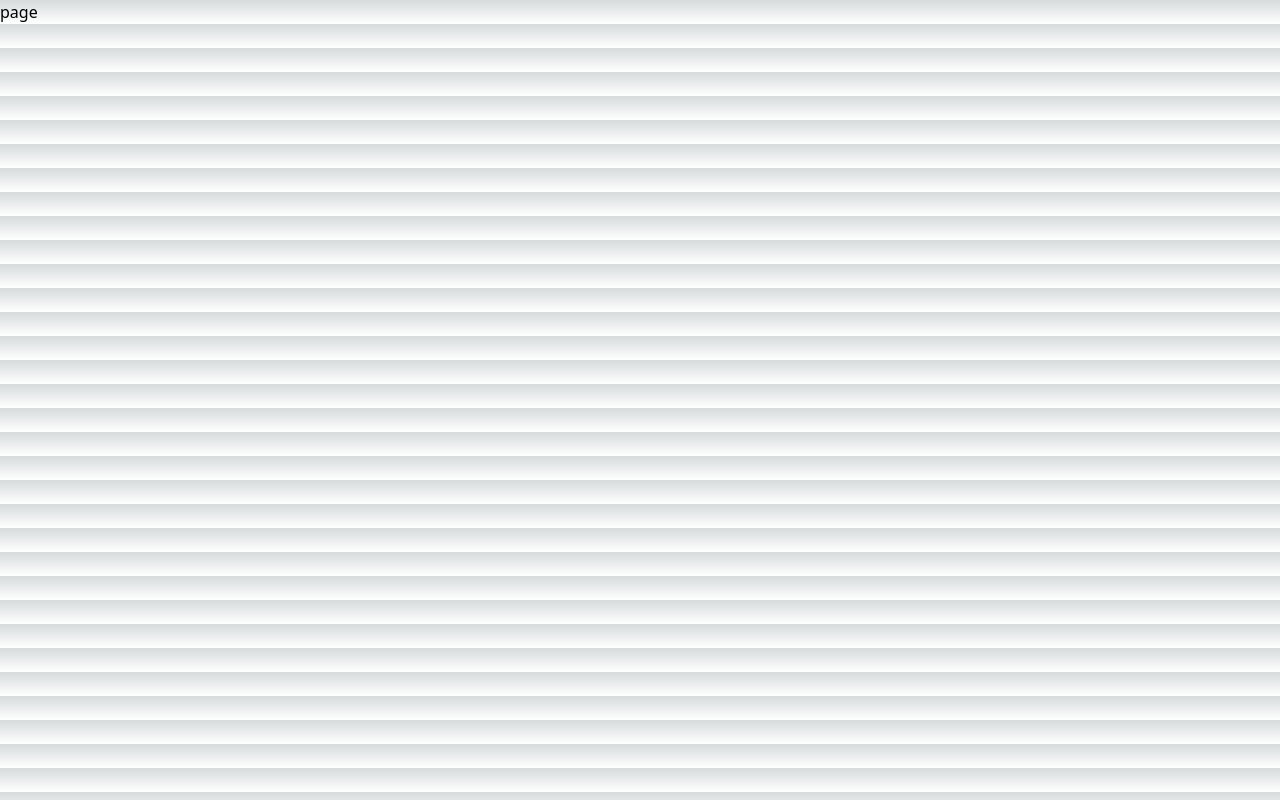
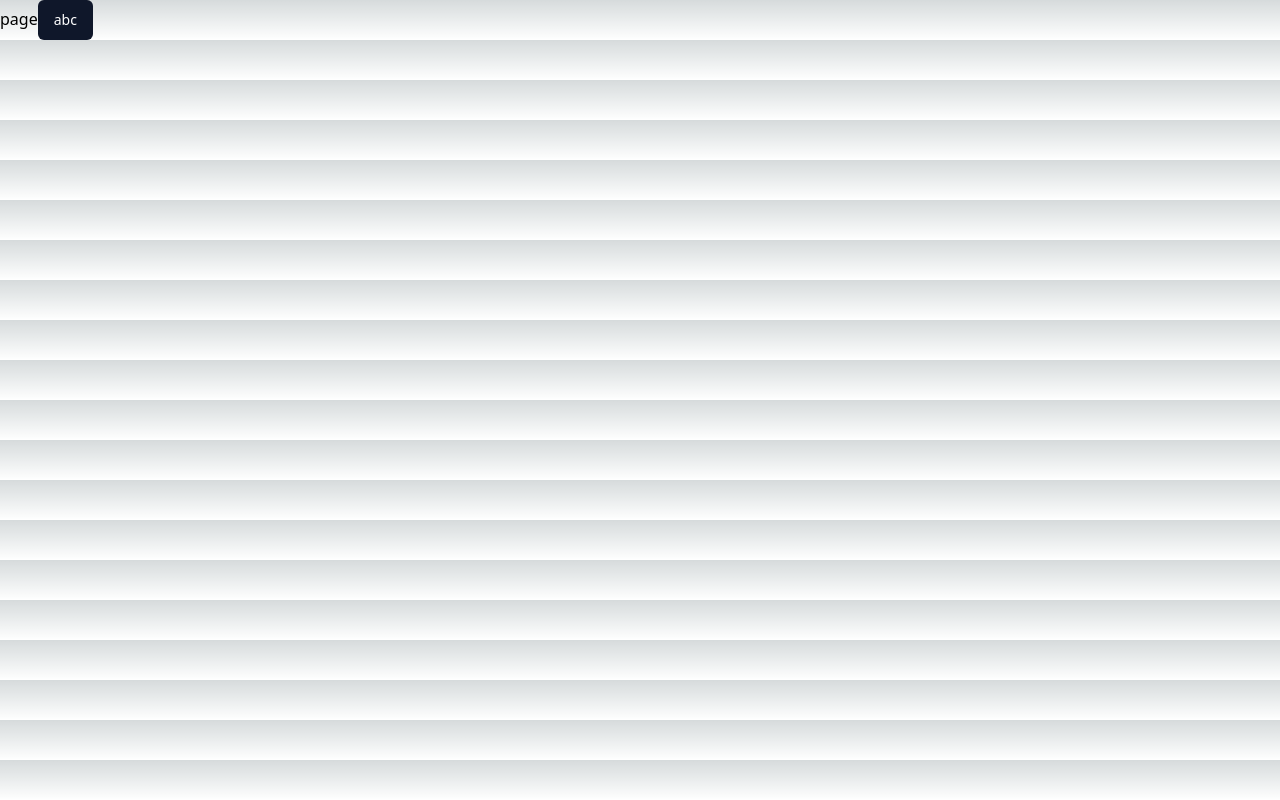
Before and after one commit to m-krebs/MoneyManager, a Next.js app: page /dashboard in a window 1280 px wide. Built offline with nearby package versions, Linux system fonts and the light colour scheme.

Commit message:
:art: update dashboard page

```diff
--- a/src/app/dashboard/page.tsx
+++ b/src/app/dashboard/page.tsx
@@ -1,9 +1,10 @@
+import Button from "@/components/ui/Button";
 import { FC } from "react";
 
 interface pageProps {}
 
 const page: FC<pageProps> = ({}) => {
-  return <div>page</div>;
+  return <div>page<Button>abc</Button></div>;
 };
 
 export default page;
```
